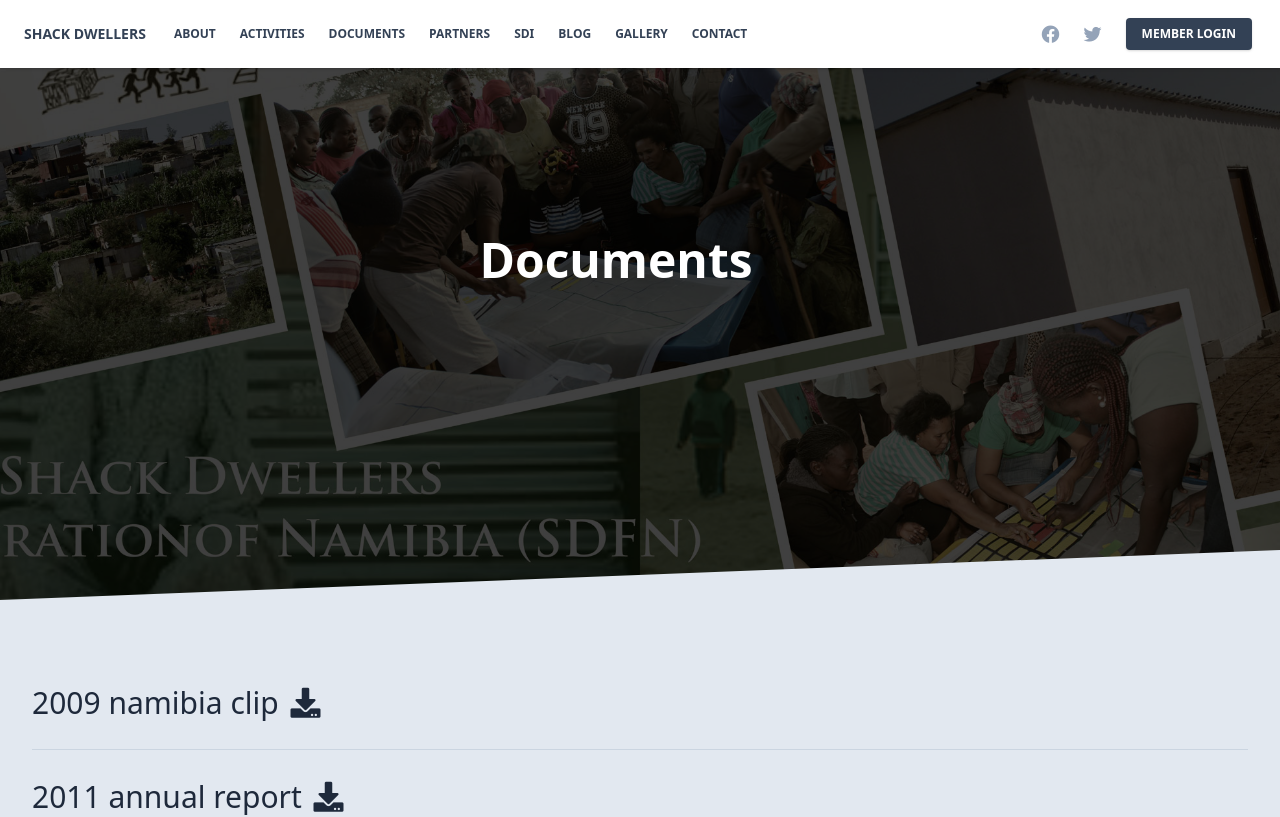
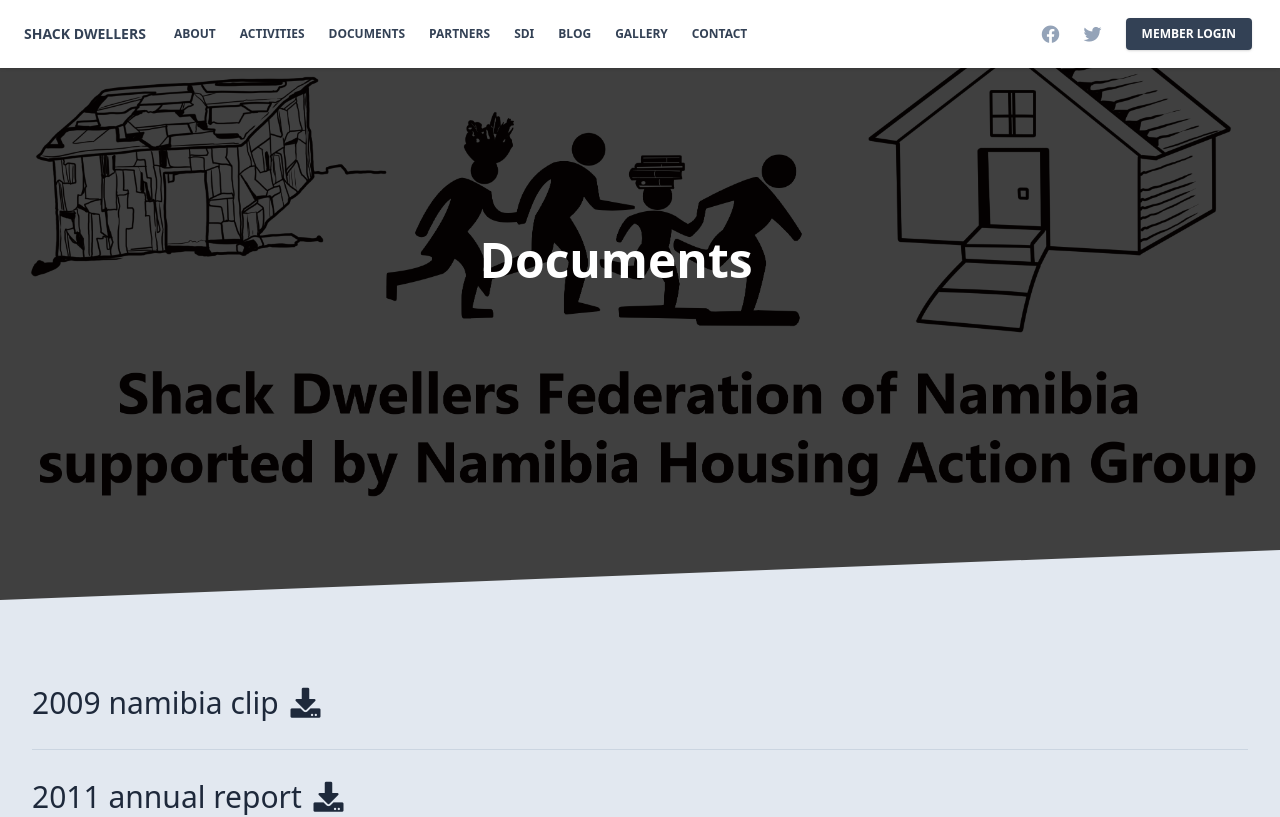
Before and after one commit to FearTheBeard95/solid-chainsaw, a Next.js app: page /documents in a window 1280 px wide. Shown: the top 817 px of the page. Built offline with nearby package versions, Linux system fonts and the light colour scheme.

Commit message:
Add sample docs, edit main layout

```diff
--- a/layouts/main.js
+++ b/layouts/main.js
@@ -30,7 +30,7 @@
           <div
             className='absolute top-0 w-full h-full bg-center bg-cover'
             style={{
-              backgroundImage: "url('/coverpage.jpg')",
+              backgroundImage: "url('/logo.jpg')",
             }}
           >
             <span
```
Also changed, not shown: 2 other files (tests, documents, lock files or other folders).
